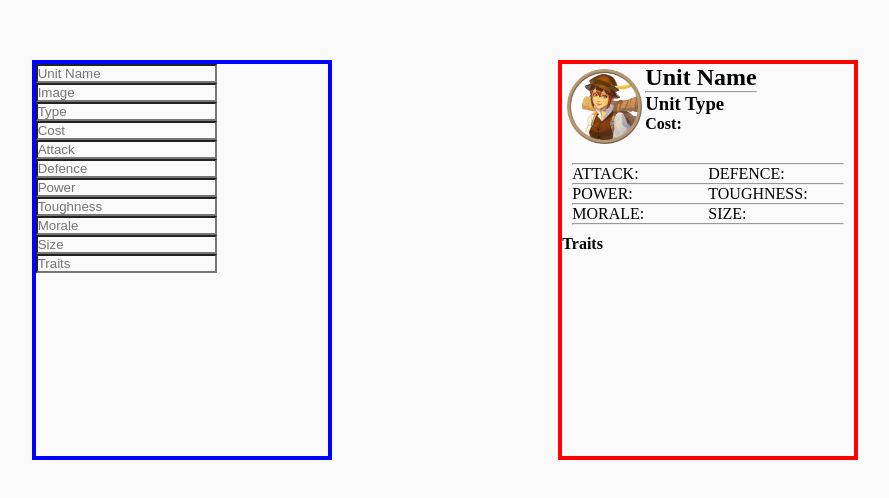
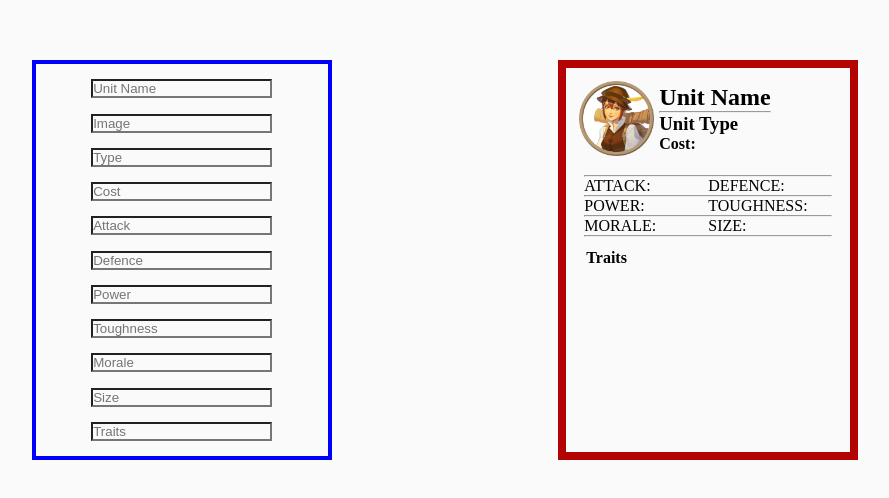
Before and after one commit to geminerald/unitcards, a plain HTML site: page index.html in a window 1280 px wide. Shown: the part 140-638 px from the top of the page, without its empty margins (195-1084 px from the left). Drawn offline with Linux system fonts and the light colour scheme.

Commit message:
adjusted borders

```diff
--- a/style.css
+++ b/style.css
@@ -17,12 +17,17 @@
     width: 300px;
     height: 400px;
     border: 4px solid blue;
+    display: flex;
+    flex-direction: column;
+    align-items: center;
+    justify-content: space-evenly;
 }
 
 .card{
     width: 300px;
     height: 400px;
-    border: 4px solid red;
+    border: 8px solid rgb(180, 3, 3);
+    padding: 8px;
 }
 
 .info-and-images{
@@ -42,6 +47,7 @@
 
 .info{
     max-width: 75%;
+    margin: 8px;
 }
 
 .stats{
@@ -58,5 +64,5 @@
 }
 
 .special{
-
+    margin:12px;
 }
```
